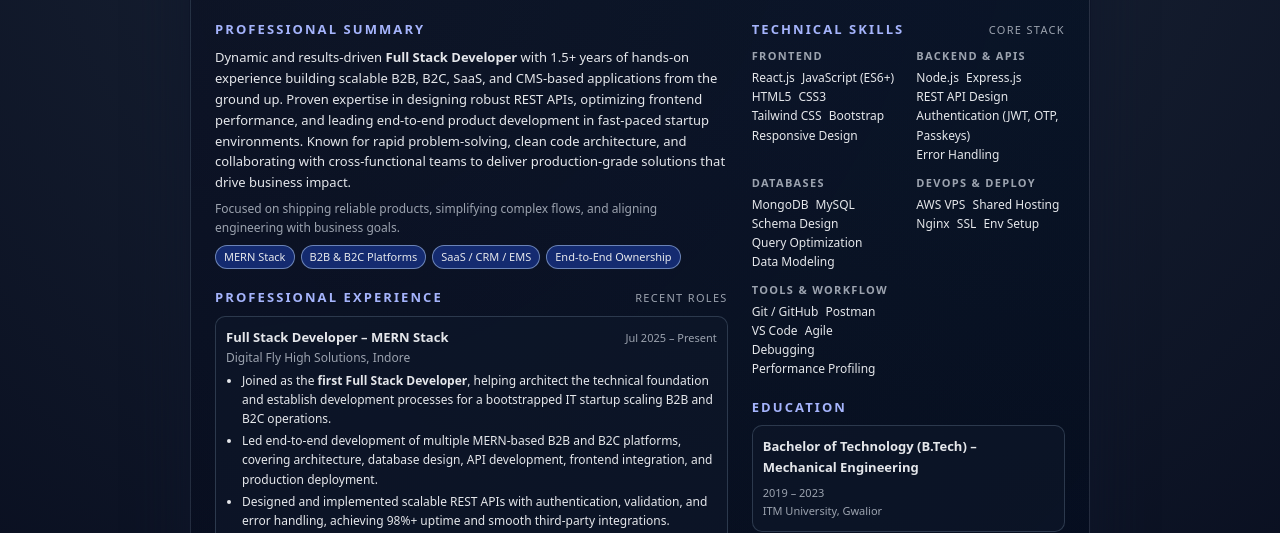
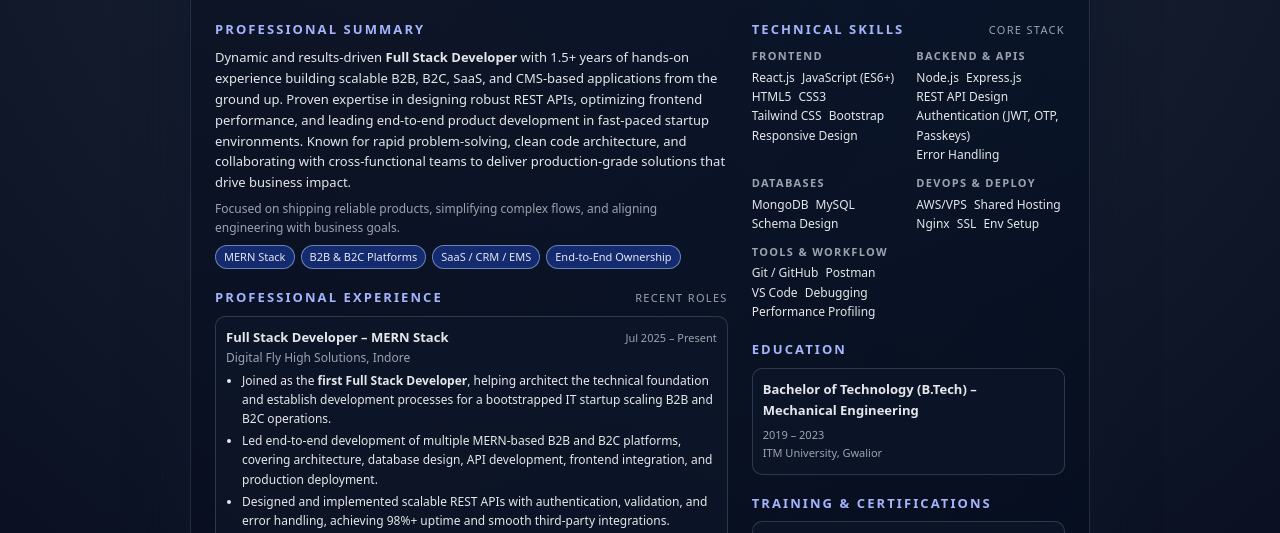
Before and after one commit to ROHIT-RICH/Resume, a plain HTML site: page index.html in a window 1280 px wide. Shown: the part 246-779 px from the top of the page. Drawn offline with Linux system fonts and the light colour scheme.

Commit message:
Update index.html

```diff
--- a/index.html
+++ b/index.html
@@ -663,14 +663,12 @@
                   <span>MongoDB</span>
                   <span>MySQL</span>
                   <span>Schema Design</span>
-                  <span>Query Optimization</span>
-                  <span>Data Modeling</span>
                 </div>
               </div>
               <div>
                 <div class="skill-block-title">DevOps &amp; Deploy</div>
                 <div class="skill-items">
-                  <span>AWS VPS</span>
+                  <span>AWS/VPS</span>
                   <span>Shared Hosting</span>
                   <span>Nginx</span>
                   <span>SSL</span>
@@ -683,7 +681,6 @@
                   <span>Git / GitHub</span>
                   <span>Postman</span>
                   <span>VS Code</span>
-                  <span>Agile</span>
                   <span>Debugging</span>
                   <span>Performance Profiling</span>
                 </div>
```
